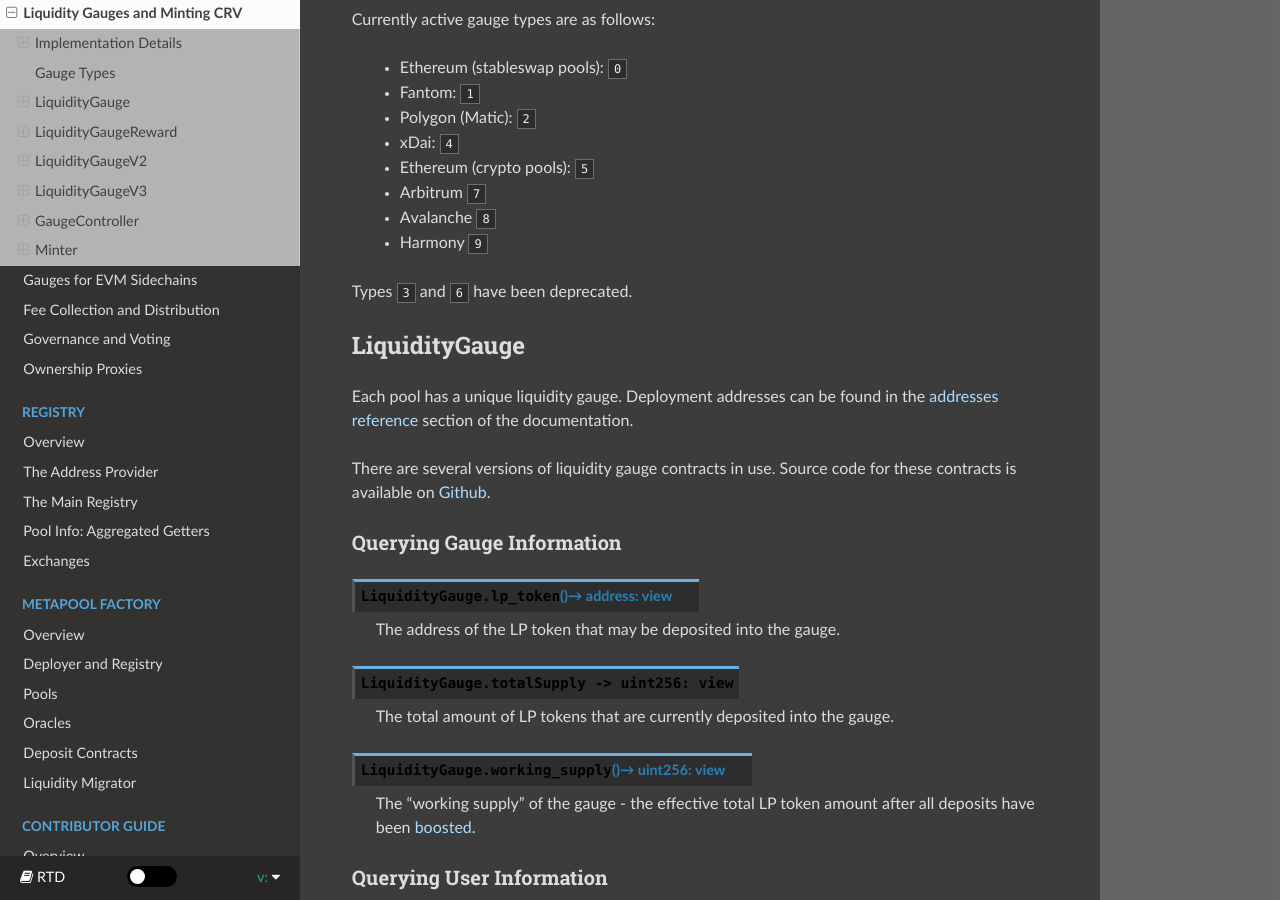
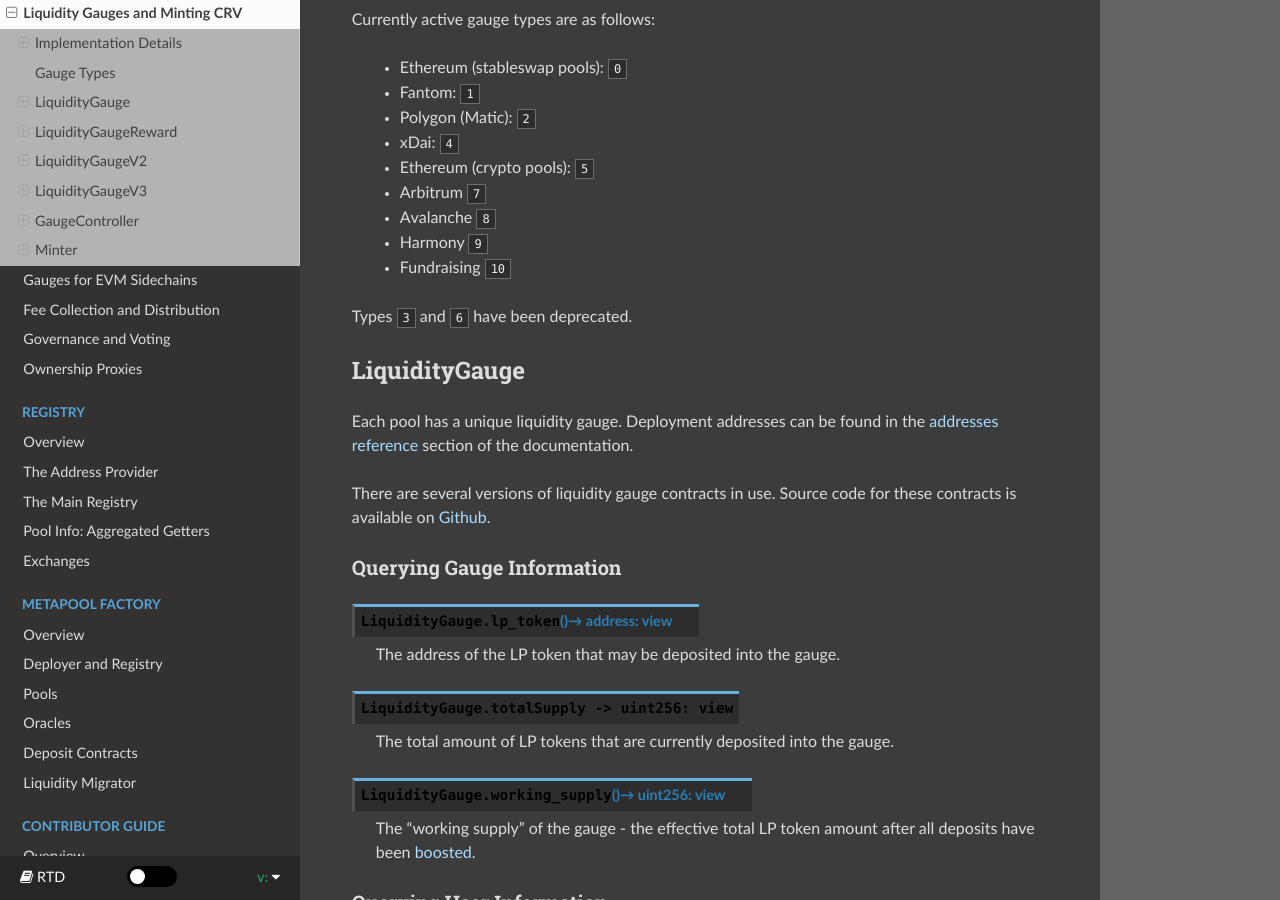
Before and after one commit to softlinkprotocol/curve-docs, a Sphinx documentation site: the page built from docs/dao-gauges.rst, in a window 1280 px wide and 900 px high, scrolled down 3328 px. Built offline with Sphinx 7.4.7 and the Read the Docs theme 2.0.0, drawn with Linux system fonts in a browser that asks for light colours.

Commit message:
Added Fundraising Gauge to active gauge types list
After the successful governance proposal https://dao.curve.fi/vote/ownership/142 the Fundraising Gauge type was added at Ethereum block 14441032.

```diff
--- a/docs/dao-gauges.rst
+++ b/docs/dao-gauges.rst
@@ -97,6 +97,7 @@ Currently active gauge types are as follows:
    * Arbitrum ``7``
    * Avalanche ``8``
    * Harmony ``9``
+   * Fundraising ``10``
 
 Types ``3`` and ``6`` have been deprecated.
 
```
